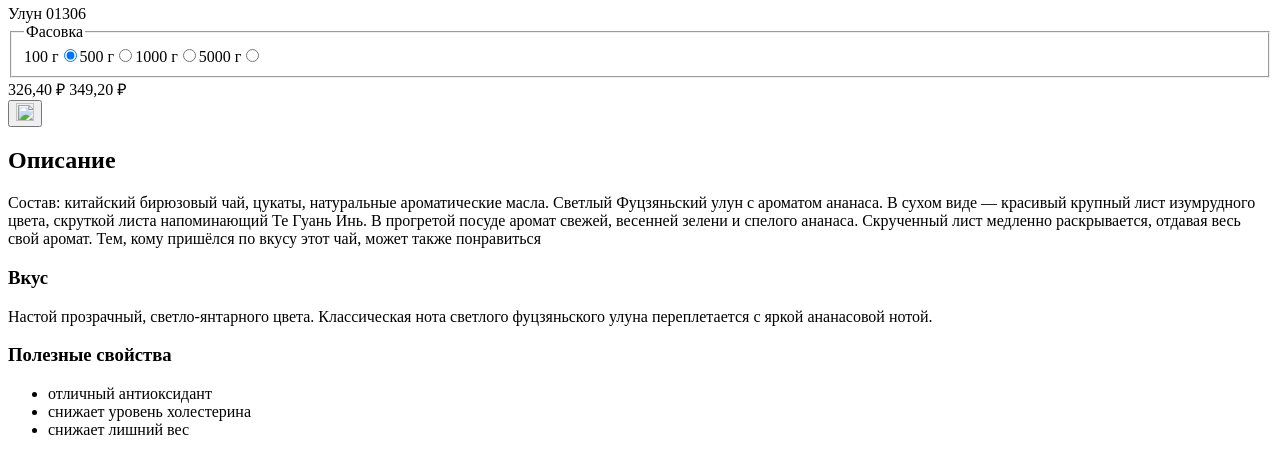
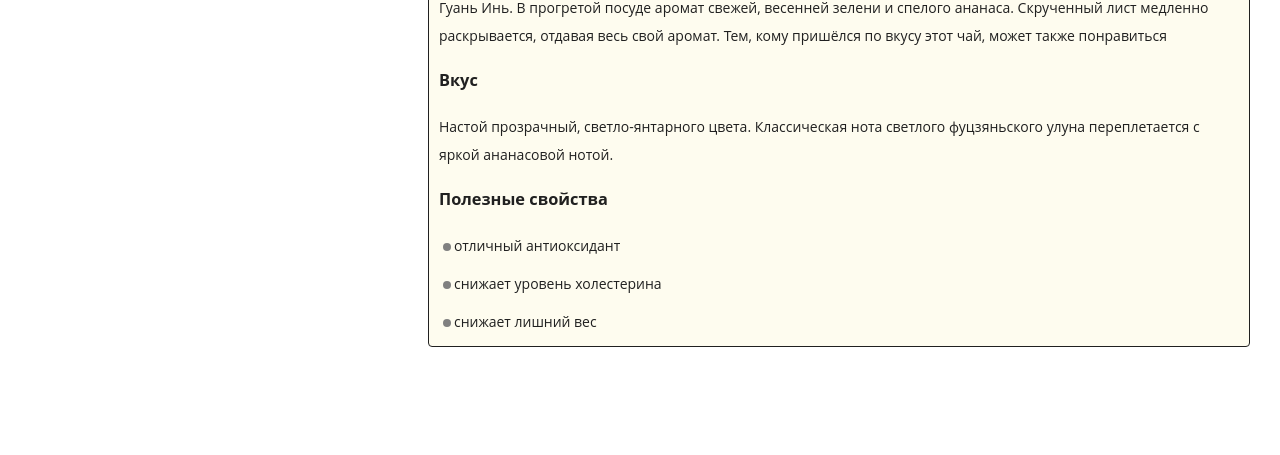
Before and after one commit to tiimon-two/Teaboom, a website: page index.html in a window 1280 px wide. Shown: the part 494-949 px from the top of the page. After the commit the page ends 849 px from the top, so only its background shows below. Drawn offline with nearby package versions, Linux system fonts and the light colour scheme; files that its build step writes are made by us from their sources.

Commit message:
Добавил стили

```diff
--- a/index.html
+++ b/index.html
@@ -14,20 +14,22 @@
             </div>
             <div class="product__body">
                 <h1 class="product__title">Ананасовый улун</h1>
-                <span class="product__category">Улун</span>
-                <span class="product__article">Артикул: </span>
+                <div class="product__info">
+                    <span class="product__category">Улун</span>
+                    <span class="product__article">Артикул: </span>
+                </div>
                 <form action="" class="product__packaging-form">
                     <fieldset class="product__packaging">
                         <legend class="product__packaging-legend">Фасовка</legend>
                         <div class="product__packaging-list"></div>
                     </fieldset>
                 </form>
-                <div class="product__price">
-                    <span class="product__new-price"></span>
-                    <span class="product__old-price"></span>
+                <div class="product__prices">
+                    <span class="product__price product__price--new"></span>
+                    <span class="product__price product__price--old"></span>
                 </div>
                 <button class="product__btn-add" aria-label="Добавить в корзину">
-                    <img src="/images/cart.svg" width="18" height="18" alt="">
+                    <img class="product__cart" src="/images/cart.svg" width="18" height="18" alt="">
                 </button>
                 <div class="product__description">
                     <h2 class="product__subtitle">Описание</h2>
--- a/js/index.js
+++ b/js/index.js
@@ -27,8 +27,8 @@ const packaging = [
 
 const packagingList = document.querySelector('.product__packaging-list');
 const article = document.querySelector('.product__article');
-const oldPrice = document.querySelector('.product__old-price');
-const newPrice = document.querySelector('.product__new-price');
+const oldPrice = document.querySelector('.product__price--old');
+const newPrice = document.querySelector('.product__price--new');
 
 createVariants(packaging);
 
@@ -59,7 +59,7 @@ function createVariants(packages) {
 }
 
 function applyVariant(package) {
-  article.textContent  = package.article;
+  article.textContent  = 'Арт. ' + package.article;
   oldPrice.textContent = package.oldPrice;
   newPrice.textContent = package.newPrice;
 }
--- /dev/null
+++ b/scss/base.scss
@@ -0,0 +1,12 @@
+@use 'variables' as *;
+
+body {
+    font-family: "Open Sans", sans-serif;
+    font-size: $f-14;
+    line-height: 2;
+    color: $main;
+}
+
+h1, h2, h3 {
+    margin-top: 0;
+}
--- a/scss/main.scss
+++ b/scss/main.scss
@@ -0,0 +1,148 @@
+@use 'variables' as *;
+@use 'base';
+@use 'mixins' as *;;
+
+.product {
+    display: grid;
+    grid-template-columns: auto 1fr;
+
+    &__media {
+        grid-column: 1 / 2;
+    }
+
+    &__body {
+        grid-column: 2 / -1;
+        display: flex;
+        flex-direction: column;
+    }
+
+    &__info {
+        margin-bottom: $m-20;
+    }
+
+    &__category {
+        margin-right: $m-10;
+        color: $second;
+    }
+
+    &__article {
+        color: $second;
+    }
+
+    &__packaging-form {
+        width: fit-content;
+        margin-bottom: $m-20;
+    }
+
+    &__packaging {
+        margin: 0;
+        padding: 0;
+        border: none;
+    }
+
+    &__packaging-legend {
+        margin-bottom: $m-10;
+        font-weight: 500;
+    }
+
+    &__packaging-list {
+        display: grid;
+        grid-template-columns: 1fr 1fr 1fr 1fr;
+        gap: $g-20;
+    }
+
+    &__packaging-item {
+        padding: $p-10;
+        font-weight: 500;
+        background-color: $light;
+        border: 1px solid $main;
+        border-radius: 4px;
+        cursor: pointer;
+        @include transition();
+
+
+        &:has(.product__input:checked) {
+            border-color: $red;
+        }
+
+        &:hover {
+            border-color: $green;
+        }
+    }
+
+    &__input {
+        display: none;
+    }
+
+    &__prices {
+        width: fit-content;
+        margin-bottom: $m-10;
+        padding: $p-10;
+        border: 1px solid $main;
+        border-radius: 4px;
+    }
+
+    &__price {
+        font-size: $f-18;
+
+        &--new {
+            color: $red;
+        }
+
+        &--old {
+            text-decoration: line-through;
+        }
+    }
+
+    &__btn-add {
+        width: 80px;
+        height: 40px;
+        margin-bottom: $m-30;
+        background-color: $green;
+        border: 1px solid $main;
+        border-radius: 4px;
+        cursor: pointer;
+        @include transition;
+
+        &:hover {
+            border-color: $green;
+        }
+    }
+
+    &__cart {
+        vertical-align: middle;
+    }
+
+    &__description {
+        max-width: 800px;
+        padding: $p-10;
+        border: 1px solid $main;
+        border-radius: 4px;
+        background-color: $light;
+    }
+
+    &__properties {
+        display: flex;
+        flex-direction: column;
+        gap: $g-10;
+        margin: 0;
+        padding: 0;
+        list-style: none;
+    }
+
+    &__property {
+        position: relative;
+        padding-left: $p-15;
+
+        &::before {
+            position: absolute;
+            content: '';
+            width: 8px;
+            height: 8px;
+            top: 11px;
+            left: 4px;
+            background-color: $second;
+            border-radius: 50%;
+        }
+    }
+}
--- /dev/null
+++ b/scss/mixins.scss
@@ -0,0 +1,3 @@
+@mixin transition($value: border-color) {
+  transition: $value 0.2s ease;
+}
--- /dev/null
+++ b/scss/variables.scss
@@ -0,0 +1,18 @@
+
+$main: #202020;
+$second: #808080;
+$red: #ff0000;
+$gray: #444;
+$green: rgb(233, 242, 195);
+$light: #fefcef;
+
+$g-20: 20px;
+$g-10: 10px;
+$p-10: 10px;
+$p-15: 15px;
+$m-30: 30px;
+$m-20: 20px;
+$m-10: 10px;
+
+$f-18: 18px;
+$f-14: 14px;
```
